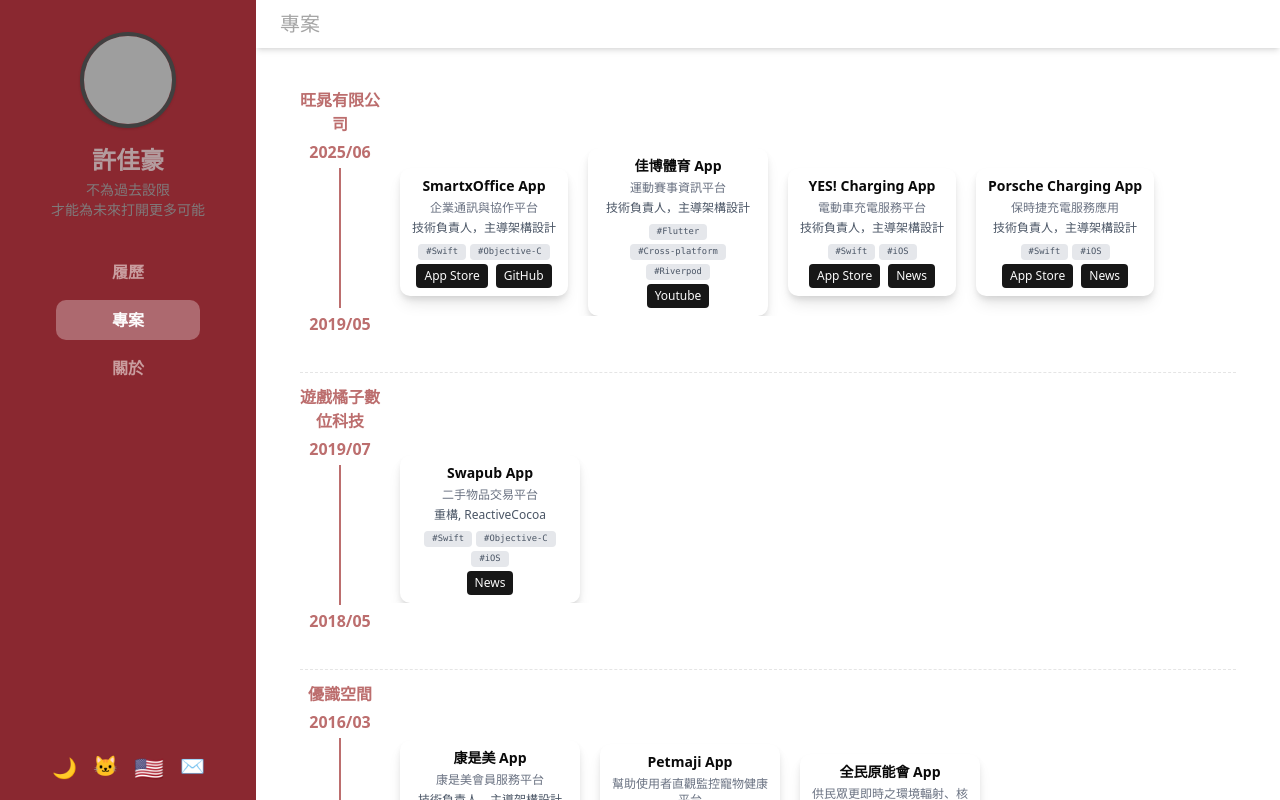
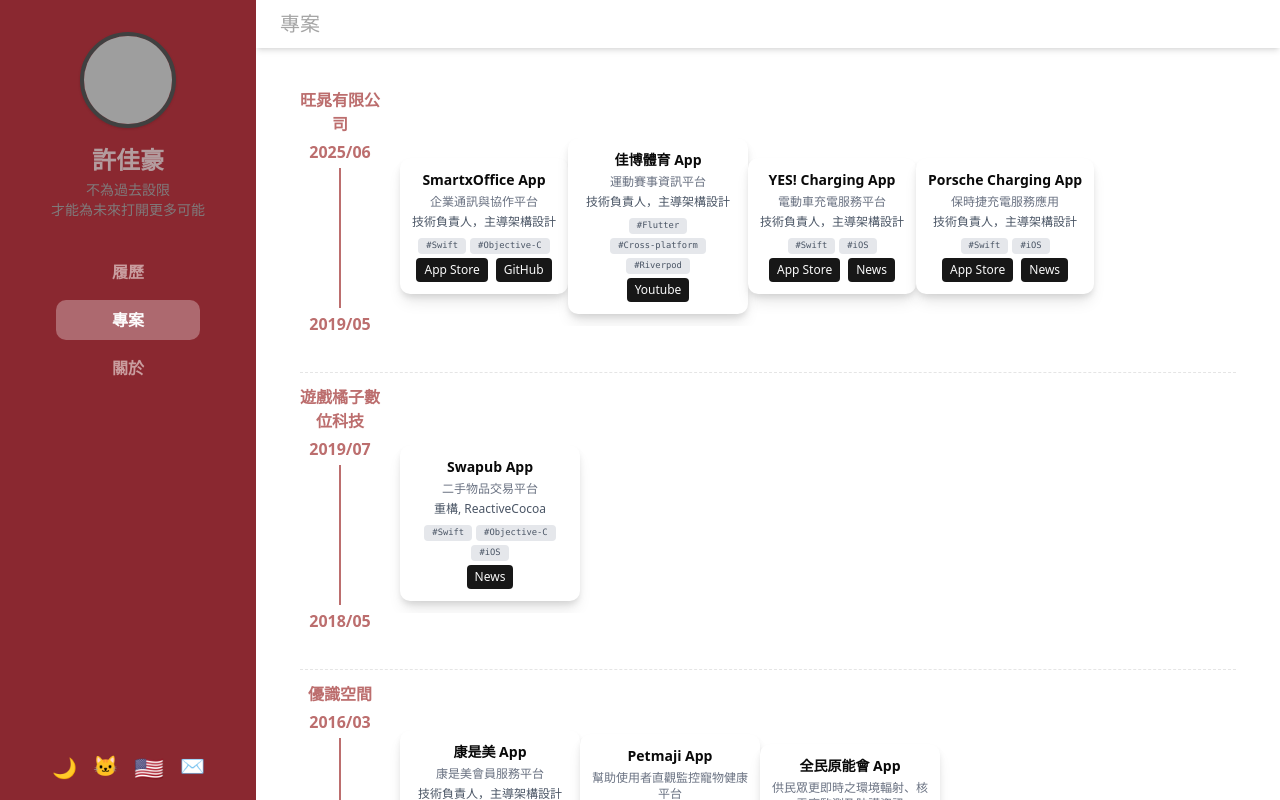
Before and after one commit to blackman5566/project, a React (Vite) app: page / in a window 1280 px wide. Both pictures are taken after a click on the button "專案". Built offline with nearby package versions, Linux system fonts and the light colour scheme; grey boxes are pictures that could not be loaded.

Commit message:
調整卡片距離

```diff
--- a/src/components/Portfolio.jsx
+++ b/src/components/Portfolio.jsx
@@ -17,11 +17,11 @@ const TimelineCell = ({ companyName, startYear, endYear, items }) => {
       </div>
 
       {/* Right side horizontal scroll list */}
-      <div className="flex-grow flex items-center gap-5 pl-5 pr-3 overflow-x-auto min-h-[120px] scrollbar-custom">
+      <div className="flex-grow flex items-center gap- pl-5 pr-3 overflow-x-auto min-h-[120px] scrollbar-custom">
         {items.map((item, index) => (
           <div
             key={index}
-            className="min-w-[140px] max-w-[180px] bg-[var(--card)] rounded-lg shadow-[0_4px_6px_-1px_rgba(0,0,0,0.1),0_10px_15px_-3px_rgba(0,0,0,0.1)] flex flex-col justify-center items-center whitespace-normal px-3 py-2 text-sm font-medium text-[var(--card-foreground)] break-words"
+            className="min-w-[140px] max-w-[180px] bg-[var(--card)] rounded-lg shadow-[0_4px_6px_-1px_rgba(0,0,0,0.1),0_10px_15px_-3px_rgba(0,0,0,0.1)] flex flex-col justify-center items-center whitespace-normal px-3 py-3 mb-3 text-sm font-medium text-[var(--card-foreground)] break-words"
             style={{ wordBreak: "break-word" }}
           >
             <div className="mb-1 text-center font-semibold">{item.name}</div>
```
